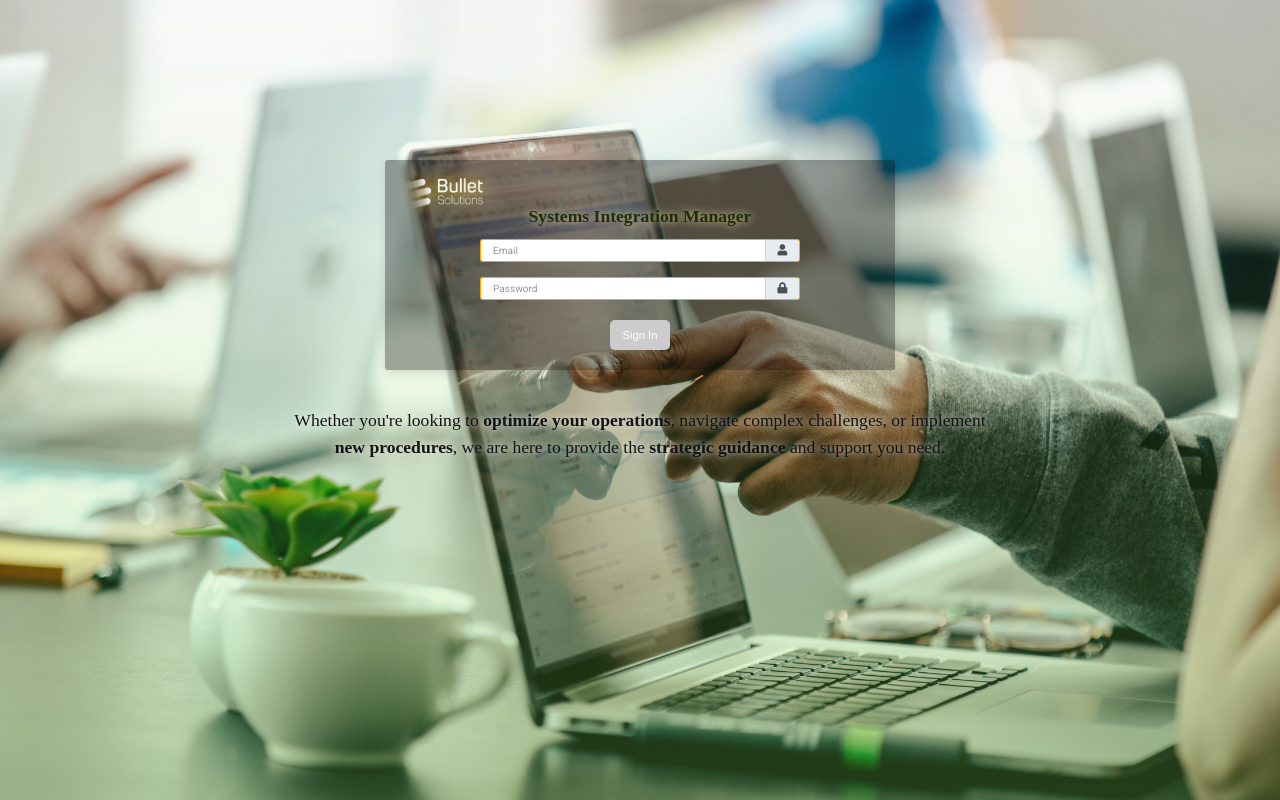
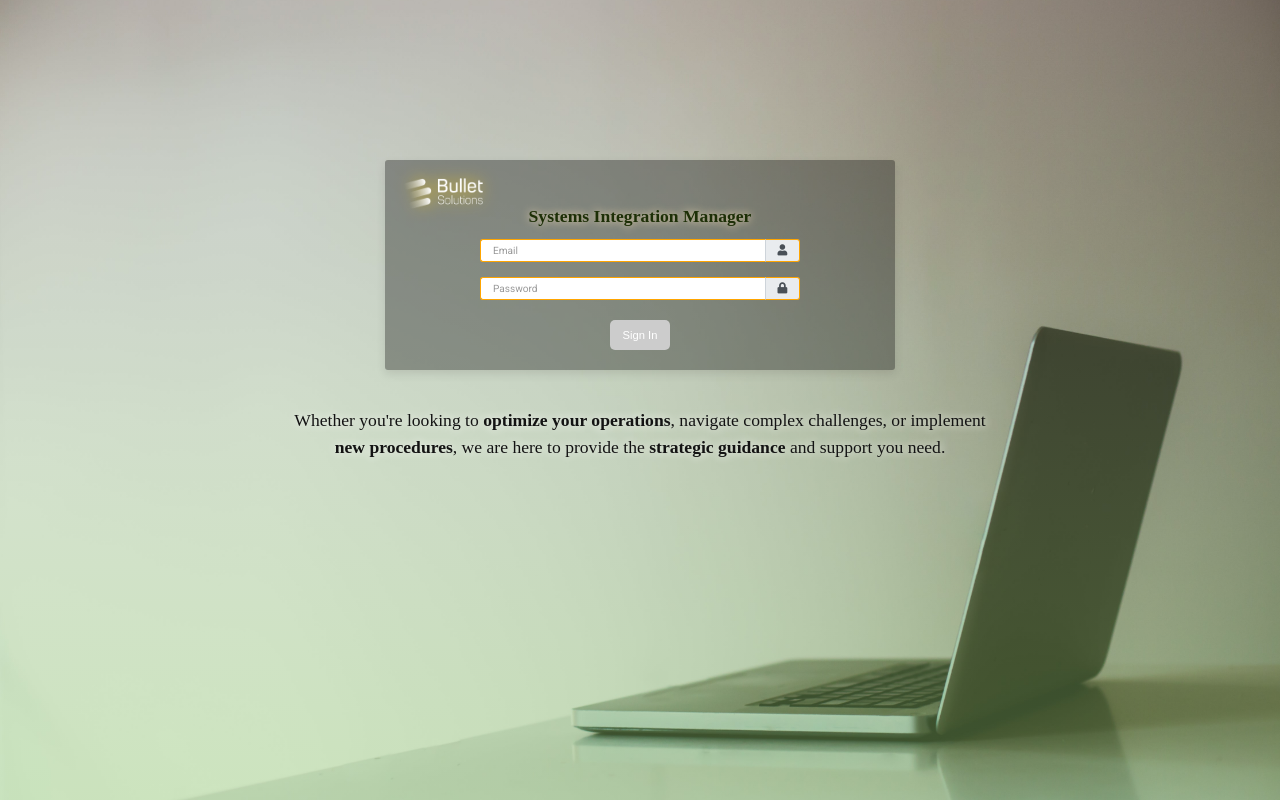
Before and after one commit to CsScripting/FRONT_END_SIM, an Angular app: page /login in a window 1280 px wide. Built offline with nearby package versions, Linux system fonts and the light colour scheme.

Commit message:
new_image

```diff
--- a/src/app/features/auth/login/login.scss
+++ b/src/app/features/auth/login/login.scss
@@ -1,3 +1,24 @@
+:host {
+  display: block;
+  position: relative; /* Needed for the z-index context of children */
+  height: 100vh;
+  overflow: auto; /* Allow scrolling within the component if content is too long */
+}
+
+:host::before {
+  content: '';
+  position: fixed; /* Fixed to the viewport */
+  top: 0;
+  left: 0;
+  width: 100vw;
+  height: 100vh;
+  background-image: linear-gradient(rgba(4, 2, 2, 0), rgba(135, 226, 70, 0.25)),url('/assets/images/laptop_2.jpg');
+  background-size: cover;
+  background-position: center;
+  background-repeat: no-repeat;
+  z-index: -1; /* Place it behind the content */
+}
+
 .login-container {
   display: flex;
   justify-content: flex-start;
@@ -5,17 +26,8 @@
   flex-direction: column;
   padding-top: 200px;
   box-sizing: border-box;
-
-  min-height: 100vh;
-  background-image: linear-gradient(rgba(4, 2, 2, 0), rgba(135, 226, 70, 0.25)),url('/assets/images/laptop.jpg');
-  background-size: cover;
-  background-position: left;
-  background-repeat: no-repeat;
-  /* position: relative; */
-
-
-  /* Removido o gap, pois space-between gere a distância */
-  /* gap: 150px; <-- REMOVER/COMENTAR */
+  width: 100%;
+  min-height: 100%; /* Change from vh to % to fill the host */
 }
 
 .login-info {
```
Also changed, not shown: src/assets/images/laptop_2.jpg (added).
